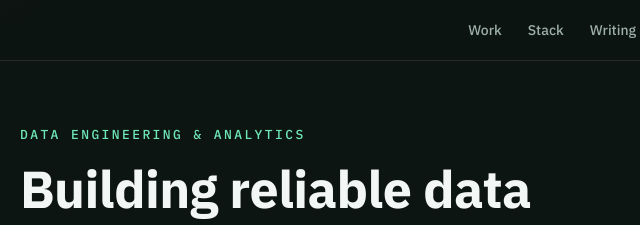
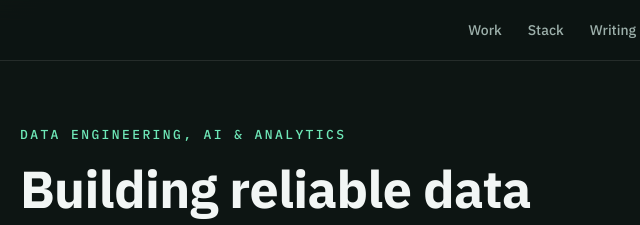
Before and after one commit to patrickokare/patrickokare.github.io, a plain HTML site: page index.html in a window 1280 px wide. Shown: the top 225 px of the page, 376-1016 px from the left. Drawn offline with Linux system fonts and the light colour scheme.

Commit message:
Site: restore AI in eyebrow
Co-Authored-By: Claude Sonnet 5.5 <noreply@anthropic.com>
Claude-Session: https://claude.ai/code/session_01NdSz7oJagTw3wrRSTqThEV

```diff
--- a/index.html
+++ b/index.html
@@ -106,7 +106,7 @@ footer{padding:40px 0 52px;font-size:13px;color:var(--muted);font-family:var(--m
 <header class="hero">
   <img class="photo" src="https://github.com/patrickokare.png?size=400" alt="Portrait of Patrick Okare" width="176" height="176">
   <div>
-    <p class="eyebrow">Data engineering &amp; analytics</p>
+    <p class="eyebrow">Data engineering, AI &amp; analytics</p>
     <h1>Building reliable data platforms at scale.</h1>
     <p class="stackline">Databricks · Snowflake · dbt · Spark · Python · SQL</p>
     <div class="cta">
```
